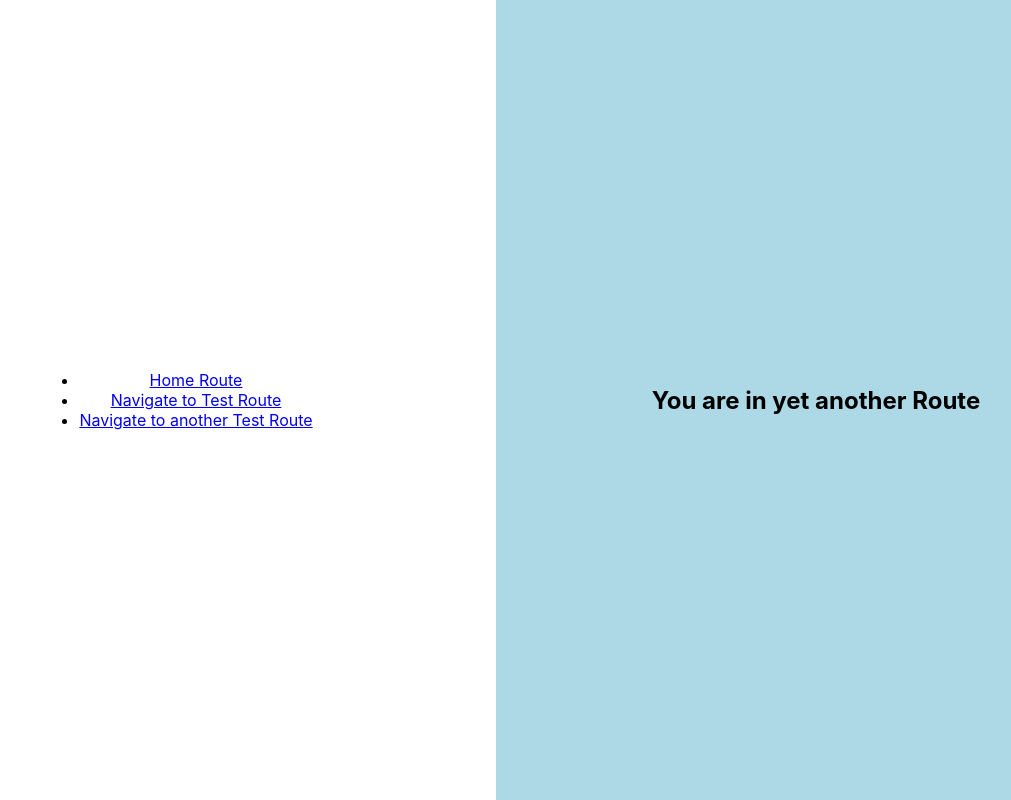
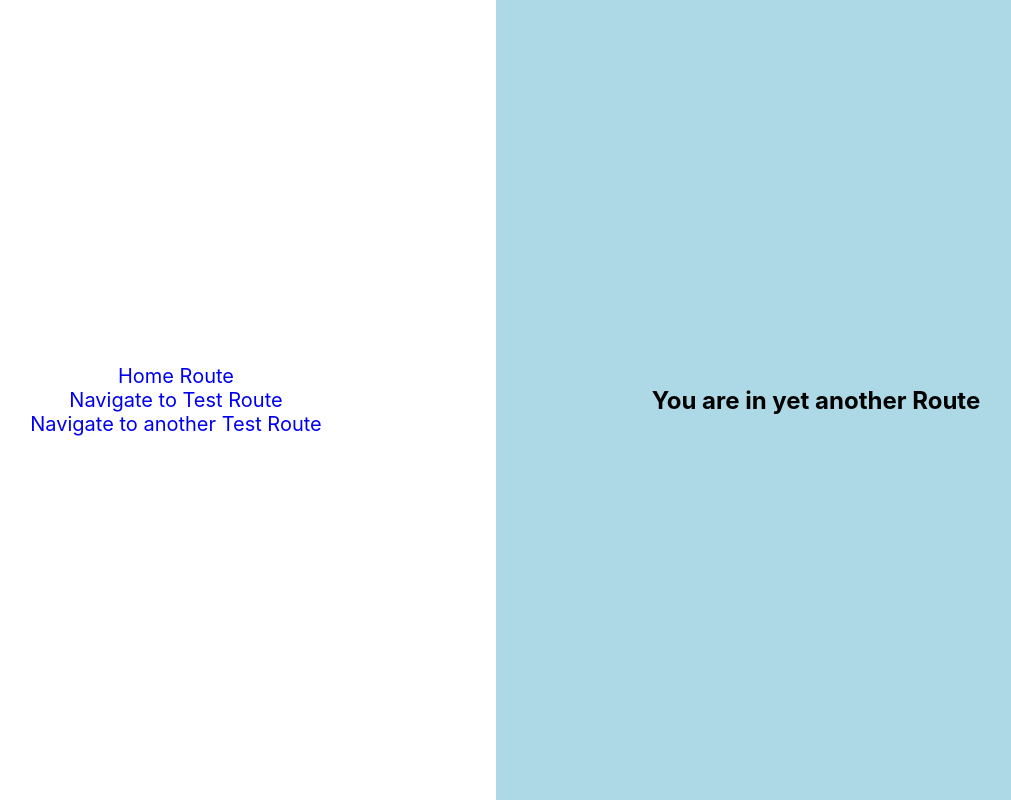
Before and after one commit to bernardorubin/persist-column, a React (Create React App) app: page /anotherTestRoute in a window 1280 px wide. Shown: the whole page, without its empty margins (144-1155 px from the left). Built offline with nearby package versions, Linux system fonts and the light colour scheme.

Commit message:
Add styles

```diff
--- a/src/Sidebar.js
+++ b/src/Sidebar.js
@@ -7,6 +7,27 @@ const Navbar = styled.nav`
   align-items: center;
   justify-content: center;
   flex: 1;
+`
+
+const Ul = styled.li`
+  list-style-type: none;
+  display: flex;
+  flex-direction: column;
+  justify-content: flex-start;
+`
+const Li = styled.li`
+  color: lightblue
+  & : visited {
+    color: lightblue
+  }
+
+  & : hover {
+    color: black
+  }
+  font-size: 20px
+`
+const A = styled(Link)`
+  text-decoration: none;
 `
 
 class Sidebar extends React.Component {
@@ -20,17 +41,17 @@ class Sidebar extends React.Component {
   render() {
     return (
       <Navbar>
-        <ul>
-          <li>
-            <Link to="/">Home Route</Link>
-          </li>
-          <li>
-            <Link to="/testRoute">Navigate to Test Route</Link>
-          </li>
-          <li>
-            <Link to="/anotherTestRoute">Navigate to another Test Route</Link>
-          </li>
-        </ul>
+        <Ul>
+          <Li>
+            <A to="/">Home Route</A>
+          </Li>
+          <Li>
+            <A to="/testRoute">Navigate to Test Route</A>
+          </Li>
+          <Li>
+            <A to="/anotherTestRoute">Navigate to another Test Route</A>
+          </Li>
+        </Ul>
       </Navbar>
     )
   }
```
